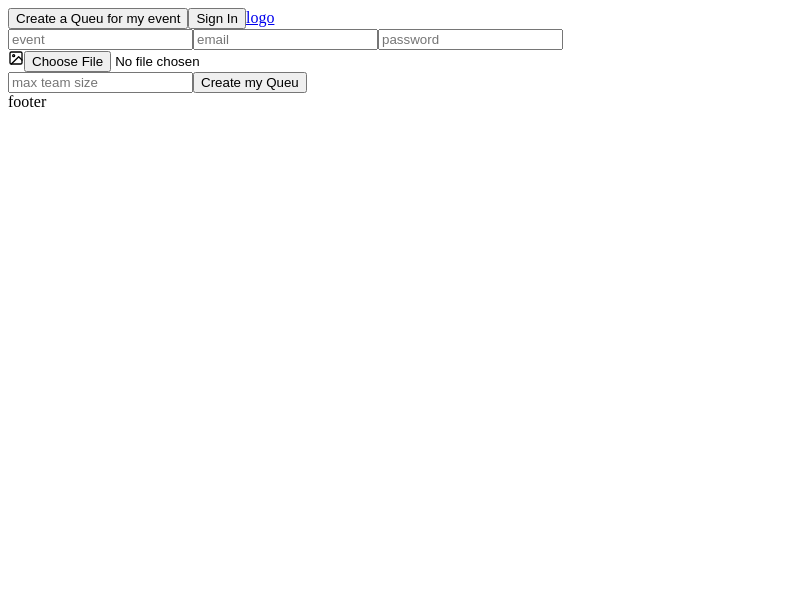
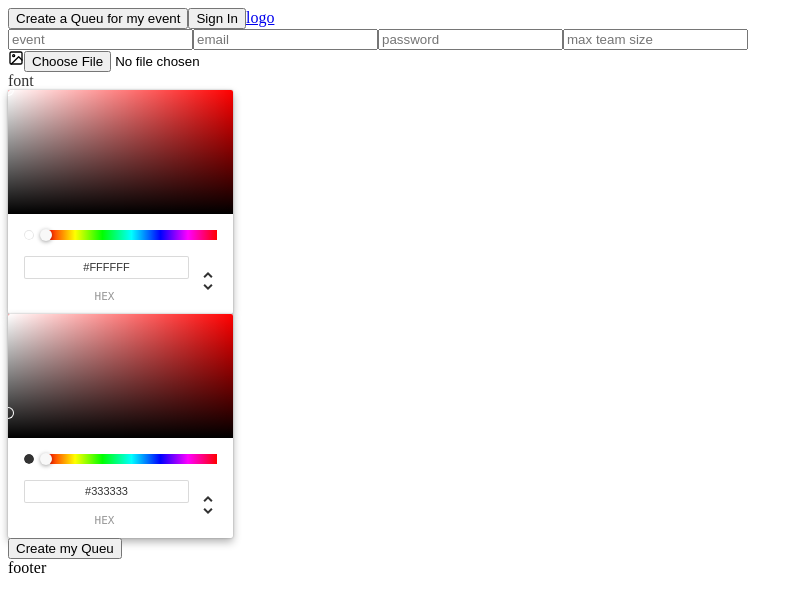
Before and after one commit to Xigrux/queu, a React (Create React App) app in the folder frontend/: page /event/create-a-queu in a window 1280 px wide. Shown: the top 612 px of the page, without its empty margins (0-807 px from the left). Built offline with nearby package versions, Linux system fonts and the light colour scheme.

Commit message:
landing carries the background colors and image

```diff
--- a/frontend/package.json
+++ b/frontend/package.json
@@ -4,6 +4,7 @@
   "private": true,
   "dependencies": {
     "react": "^16.12.0",
+    "react-color": "^2.17.3",
     "react-dom": "^16.12.0",
     "react-icons": "^3.8.0",
     "react-redux": "^7.1.3",
--- a/frontend/src/compotents/CAQ.jsx
+++ b/frontend/src/compotents/CAQ.jsx
@@ -4,6 +4,7 @@ import { connect } from "react-redux";
 import Spinner from "./UI/Spinner";
 import Image from "./UI/Image";
 import Button from "./UI/Button";
+import { ChromePicker } from "react-color";
 
 class caq extends Component {
   constructor(props) {
@@ -16,7 +17,9 @@ class caq extends Component {
         email: undefined,
         password: undefined,
         maxTeamSize: undefined,
-        imagePath: undefined
+        imagePath: undefined,
+        background: "#fff",
+        font: "#333"
       }
     };
   }
@@ -89,11 +92,18 @@ class caq extends Component {
     });
   };
 
+  handleChangeBG = color => {
+    this.setState({ inputs: { ...this.state.inputs, background: color.hex } });
+  };
+
+  handleChangeFont = color => {
+    this.setState({ inputs: { ...this.state.inputs, font: color.hex } });
+  };
+
   render() {
     let uploading = this.state.uploading;
     let image = this.state.image;
-
-    console.log(image);
+    console.log(this.state);
 
     let content = () => {
       if (uploading) {
@@ -126,14 +136,31 @@ class caq extends Component {
             name="password"
             placeholder="password"
           ></input>
-
-          <div className="buttons">{content()}</div>
           <input
             onChange={this.handleInput}
             type="number"
             name="maxTeamSize"
             placeholder="max team size"
           ></input>
+          <div className="buttons">{content()}</div>
+          <div
+            style={{
+              backgroundColor: this.state.inputs.background,
+              color: this.state.inputs.font
+            }}
+          >
+            font
+          </div>
+          <ChromePicker
+            disableAlpha={true}
+            color={this.state.inputs.background}
+            onChangeComplete={this.handleChangeBG}
+          />
+          <ChromePicker
+            disableAlpha={true}
+            color={this.state.inputs.font}
+            onChangeComplete={this.handleChangeFont}
+          />
           <button type="submit">Create my Queu</button>
         </form>
       </section>
--- a/frontend/src/compotents/Landing.jsx
+++ b/frontend/src/compotents/Landing.jsx
@@ -29,7 +29,12 @@ class landing extends Component {
   render() {
     if (this.props.match.params.eventID) {
       return (
-        <section>
+        <section
+          style={{
+            backgroundColor: this.state.eventObj.background,
+            color: this.state.eventObj.font
+          }}
+        >
           Going to <b>{this.state.eventObj.event}</b> but don't have a team?
           <img src={this.state.eventObj.imagePath} alt=""></img>
           Sign up as a participant here
```
Also changed, not shown: 2 other files (tests, documents, lock files or other folders).
